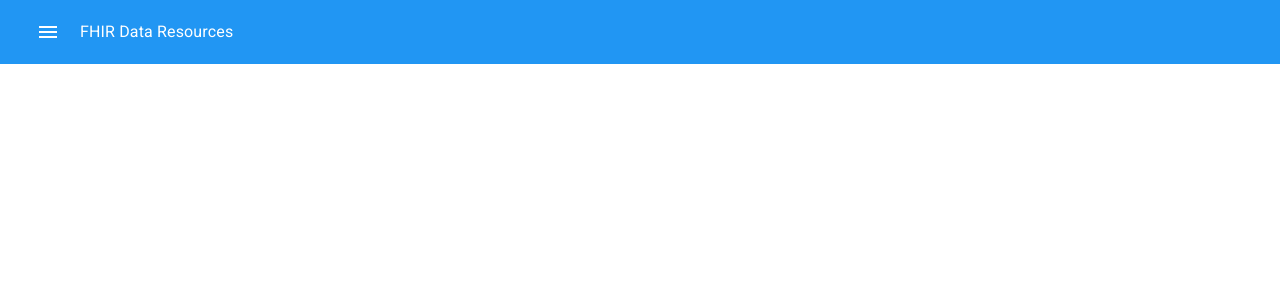
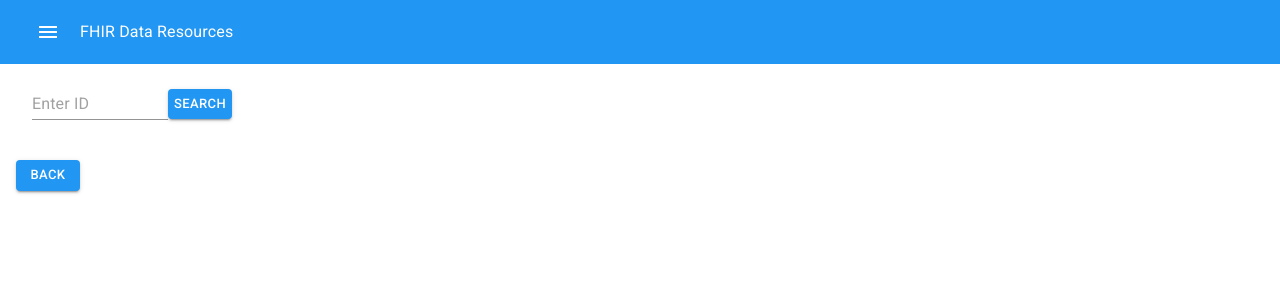
Before and after one commit to Shilpa-MS/fhir-frontend, a React (Create React App) app: page /view-patient-by-id in a window 1280 px wide. Shown: the top 300 px of the page. Built offline with nearby package versions, Linux system fonts and the light colour scheme.

Commit message:
By ID, Observations

```diff
--- a/package.json
+++ b/package.json
@@ -2,7 +2,7 @@
   "name": "fhir-frontend",
   "version": "0.1.0",
   "private": true,
-  "proxy":"http://node-to-fhir-server-git-fhirproject.cloud-integration-ocp45-6fb0b86391cd68c8282858623a1dddff-0000.eu-gb.containers.appdomain.cloud/Patient",
+  "proxy": "http://node-to-fhir-server-git-fhirproject.cloud-integration-ocp45-6fb0b86391cd68c8282858623a1dddff-0000.eu-gb.containers.appdomain.cloud/Patient",
   "dependencies": {
     "@material-ui/core": "^4.11.1",
     "@material-ui/icons": "^4.9.1",
@@ -10,6 +10,7 @@
     "@testing-library/react": "^11.2.2",
     "@testing-library/user-event": "^12.2.2",
     "axios": "^0.21.0",
+    "notistack": "^1.0.2",
     "prop-types": "^15.7.2",
     "react": "^17.0.1",
     "react-dom": "^17.0.1",
--- a/src/components/App.js
+++ b/src/components/App.js
@@ -5,7 +5,12 @@
 import Home from './Home';
 import Observation from './Observation';
 import Patient from './Patient';
-import PatientTable from './PatientTable'
+import PatientTable from './PatientTable';
+import PatientById from './PatientById';
+import ObservationTable from './ObservationTable';
+
+import { SnackbarProvider } from 'notistack';
+
 
 import {BrowserRouter,Switch,Route} from 'react-router-dom';
 
@@ -13,7 +18,8 @@
   return (
     <React.Fragment>
       <ThemeProvider theme={theme}>
-        <BrowserRouter>
+       <SnackbarProvider>
+       <BrowserRouter>
         <Header/>
 
         <Switch>
@@ -26,9 +32,12 @@
           <Route path="/encounter" component={()=>(<div>Encounter</div>)}/>
           <Route path="/patient" component={()=>(<Patient/>)}/>
           <Route path="/view-patients" component={()=>(<PatientTable path="Patient"/>)}/>
+          <Route path="/view-patient-by-id" component={()=>(<PatientById path="Patient"/>)}/>
+          <Route path="/view-observations" component={()=>(<ObservationTable path="Observation"/>)}/>
 
         </Switch>
         </BrowserRouter>
+       </SnackbarProvider>
       </ThemeProvider>
     </React.Fragment>
   );
--- a/src/components/Observation.js
+++ b/src/components/Observation.js
@@ -3,6 +3,7 @@
 import { Typography } from "@material-ui/core";
 import Button from "@material-ui/core/Button";
 import Grid from "@material-ui/core/Grid";
+import {Link} from 'react-router-dom';
 
 const useStyles = makeStyles((theme) => ({
   container: {
@@ -50,6 +51,8 @@
               variant="outlined"
               color="secondary"
               style={{ position: "absolute", top: "50%", left: "2em" }}
+              component={Link}
+              to="/view-observations"
             >
               View all Observations
             </Button>
--- /dev/null
+++ b/src/components/ObservationTable.js
@@ -0,0 +1,115 @@
+import React, { useState, useEffect } from "react";
+import {
+  Table,
+  TableBody,
+  TableContainer,
+  TableCell,
+  TableHead,
+  TableRow,
+  Paper,
+} from "@material-ui/core";
+import Typography from "@material-ui/core/Typography";
+import { makeStyles } from "@material-ui/core/styles";
+import Button from "@material-ui/core/Button";
+import { Link } from "react-router-dom";
+import axios from "./axios";
+
+const useStyles = makeStyles((theme) => ({
+  table: {
+    minWidth: 650,
+  },
+  heading: {
+    color: theme.palette.common.blue,
+    textAlign: "center",
+    fontWeight: 200,
+    margin: "2rem",
+  },
+  button: {
+    marginRight: "auto",
+    margin: "1rem",
+  },
+}));
+const ObservationTable = (props) => {
+  const classes = useStyles();
+  const [patients, setPatients] = useState([]);
+
+  useEffect(() => {
+    async function getPatient() {
+      const request = await axios.get(`${props.path}`);
+      setPatients(request.data.entry);
+      console.log(request.data.entry)
+      return request;
+    }
+    getPatient();
+  }, [props.path]);
+
+
+
+  return (
+    <React.Fragment>
+      <Typography variant="h4" className={classes.heading}>
+        Observation Data
+      </Typography>
+      {patients.length>0?(<TableContainer component={Paper}>
+        <Table className={classes.table} size="small">
+          <TableHead>
+            <TableRow>
+              <TableCell>ID</TableCell>
+              <TableCell>Test Date</TableCell>
+              <TableCell colSpan={3}>Tag</TableCell>
+              <TableCell colSpan={3}>Coding Category</TableCell>
+              <TableCell colSpan={3}>Coding</TableCell>
+
+            </TableRow>
+            <TableRow>
+              <TableCell></TableCell>
+              <TableCell></TableCell>
+              <TableCell>System</TableCell>
+              <TableCell>Code</TableCell>
+              <TableCell>Display</TableCell>
+              <TableCell>System</TableCell>
+              <TableCell>Code</TableCell>
+              <TableCell>Display</TableCell>
+              <TableCell>System</TableCell>
+              <TableCell>Code</TableCell>
+              <TableCell>Display</TableCell>
+            </TableRow>
+          </TableHead>
+          <TableBody>
+           {
+             patients.map(patient=>(
+              <TableRow>
+              <TableCell>{patient.resource.id}</TableCell>
+              <TableCell>{patient.resource.effectiveDateTime}</TableCell>
+              <TableCell>{patient.resource.meta.tag[0].system}</TableCell>
+              <TableCell>{patient.resource.meta.tag[0].code}</TableCell>
+              <TableCell>{patient.resource.meta.tag[0].display}</TableCell>
+              <TableCell>{patient.resource.category[0].coding[0].system}</TableCell>
+              <TableCell>{patient.resource.category[0].coding[0].code}</TableCell>
+              <TableCell>{patient.resource.category[0].coding[0].display}</TableCell>
+              <TableCell>{patient.resource.code.coding[3].system}</TableCell>
+              <TableCell>Code</TableCell>
+              <TableCell>Display</TableCell>
+            </TableRow>
+             ))
+           }
+
+
+          </TableBody>
+        </Table>
+      </TableContainer>):null}
+      <Button
+        variant="contained"
+        color="primary"
+        component={Link}
+        to="/observation"
+        size="small"
+        className={classes.button}
+      >
+        Back
+      </Button>
+    </React.Fragment>
+  );
+};
+
+export default ObservationTable;
--- a/src/components/Patient.js
+++ b/src/components/Patient.js
@@ -62,6 +62,8 @@
               variant="outlined"
               color="secondary"
               style={{ position: "absolute", top: "40%", left: "20em" }}
+              component={Link}
+              to="/view-patient-by-id"
             >
               View Patient by Id
             </Button>
--- a/src/components/PatientById.js
+++ b/src/components/PatientById.js
@@ -1,18 +1,122 @@
-import React,{useState} from 'react';
-import {makeStyles} from '@material-ui/core/styles';
-
-const useStyles=makeStyles(theme=>({
-
-}))
-
-const PatientById=()=>{
-    const classes=useStyles();
-    const [id,setId]=useState("");
-    return(<React.Fragment>
-
-    </React.Fragment>)
+import React, { useState } from "react";
+import { makeStyles } from "@material-ui/core/styles";
+import TextField from "@material-ui/core/TextField";
+import Button from "@material-ui/core/Button";
+import Toolbar from "@material-ui/core/Toolbar";
+import axios from "./axios";
+import { useSnackbar } from 'notistack';
+import {Card,CardActions,CardContent} from '@material-ui/core';
+import Typography from '@material-ui/core/Typography'
+import PropTypes from 'prop-types';
+import {Link} from 'react-router-dom'
 
 
+const useStyles = makeStyles((theme) => ({
+  root: {
+    "& > *": {
+      margin: theme.spacing(1),
+      width: "25ch",
+    },
+  },
+  card:{
+    minWidth:275
+  },
+  button: {
+    marginRight: "auto",
+    margin: "1rem",
+  },
+
+}));
+
+const PatientById = () => {
+  const classes = useStyles();
+  const [id, setId] = useState("");
+  const [patient, setPatient] = useState({});
+  const [status, setStatus] = useState("");
+  const { enqueueSnackbar, closeSnackbar } = useSnackbar();
+
+
+
+  const handleSearch = async () => {
+    const result = await axios.get(`Patient/${id}`);
+    console.log("Search result is...", result);
+    if (result.data.hasOwnProperty("issue")) {
+      enqueueSnackbar("Invalid ID!")
+    }
+
+    else {
+      setStatus("Valid");
+      setPatient(result.data);
+    }
+  };
+
+  return (
+    <React.Fragment>
+      <form className={classes.root} noValidate autoComplete="off">
+        <Toolbar>
+          <TextField
+            id="standard-basic"
+            onChange={(event) => setId(event.target.value)}
+            placeholder="Enter ID"
+            fullWidth
+          />
+          <Button
+            variant="contained"
+            color="primary"
+            size="small"
+            onClick={handleSearch}
+          >
+            Search
+          </Button>
+        </Toolbar>
+      </form>
+      {(status==='Valid')?(<React.Fragment><Card className={classes.card}>
+<CardContent>
+<Typography variant="h5" component="h2">Patient Details</Typography>
+<Typography><b>ID</b>&nbsp;
+              {patient['id']}
+              </Typography>
+              <Typography><b>Test Date</b>&nbsp;2001-05-06</Typography>
+              <Typography><b>Assigner</b>&nbsp;Acme Healthcare</Typography>
+             <Typography><b>Active</b>&nbsp;true</Typography>
+              <Typography><b>Name</b>&nbsp;Peter,James</Typography>
+              <Typography><b>Work</b>&nbsp;(03) 5555 6473</Typography>
+              <Typography><b>Mobile</b>&nbsp;(03) 3410 5613</Typography>
+
+              <Typography><b>Gender</b>&nbsp;male</Typography>
+              <Typography><b>DOB</b>&nbsp;1974-12-25
+</Typography>
+              {/* <Typography>{patient.identifier[0].period.start}</Typography>
+              <Typography>{patient.identifier[0].assigner.display}</Typography>
+             <Typography>{patient['active'].toString()}</Typography>
+              <Typography>{patient.name[0].given.toString()}</Typography>
+              <Typography>{patient.telecom[1].value.toString()}</Typography>
+              <Typography>{patient.telecom[2].value.toString()}</Typography>
+
+              <Typography>{patient.gender.toString()}</Typography>
+              <Typography>{patient.birthDate}</Typography> */}
+</CardContent>
+    </Card></React.Fragment>):null}
+    <Button
+        variant="contained"
+        color="primary"
+        component={Link}
+        to="/patient"
+        size="small"
+        className={classes.button}
+      >
+        Back
+      </Button>
+    </React.Fragment>
+  );
+};
+
+PatientById.propTypes={
+patient:PropTypes.shape({
+  id:PropTypes.string,
+  identifier:PropTypes.array,
+
+})
 }
 
 export default PatientById;
```
Also changed, not shown: 2 other files (tests, documents, lock files or other folders).
